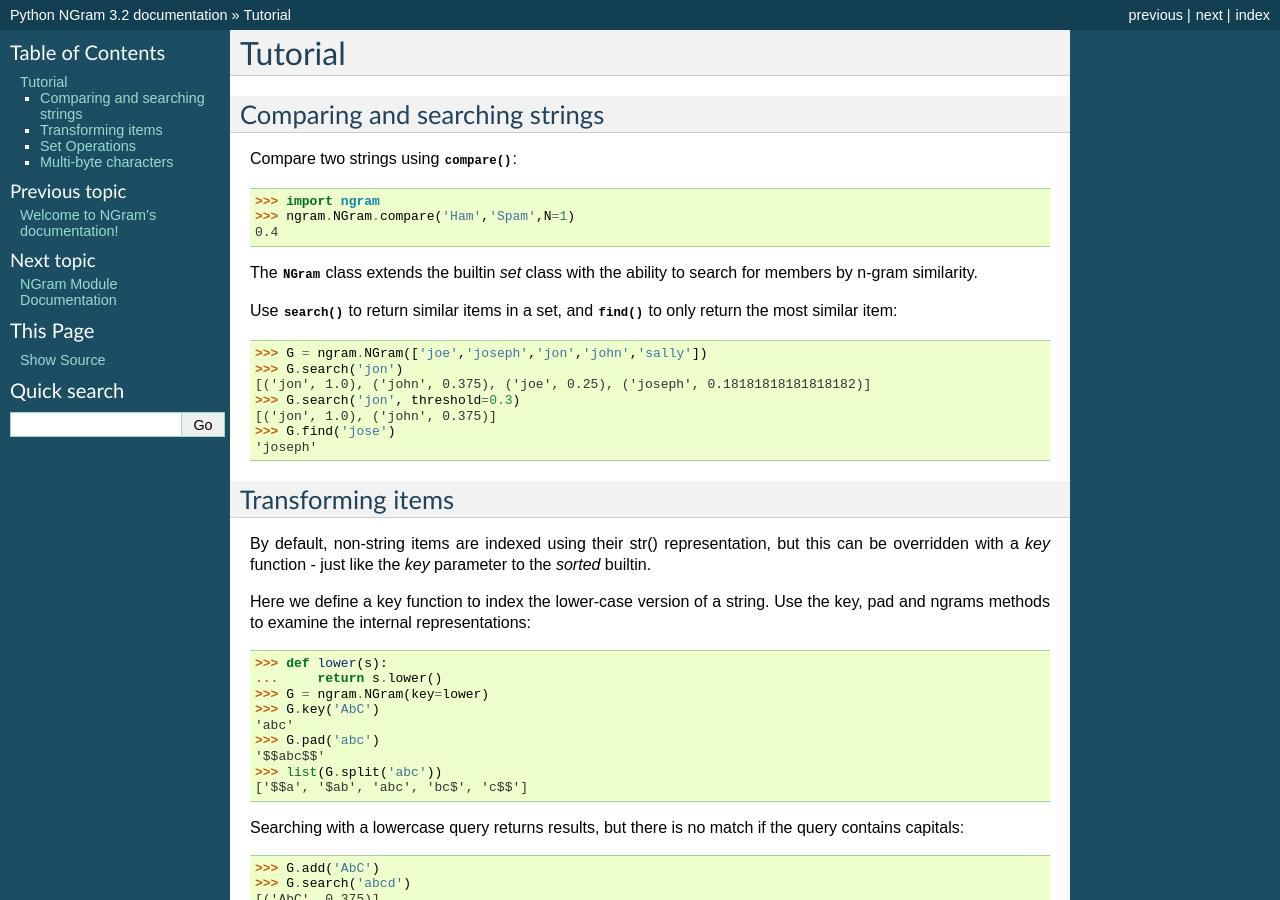
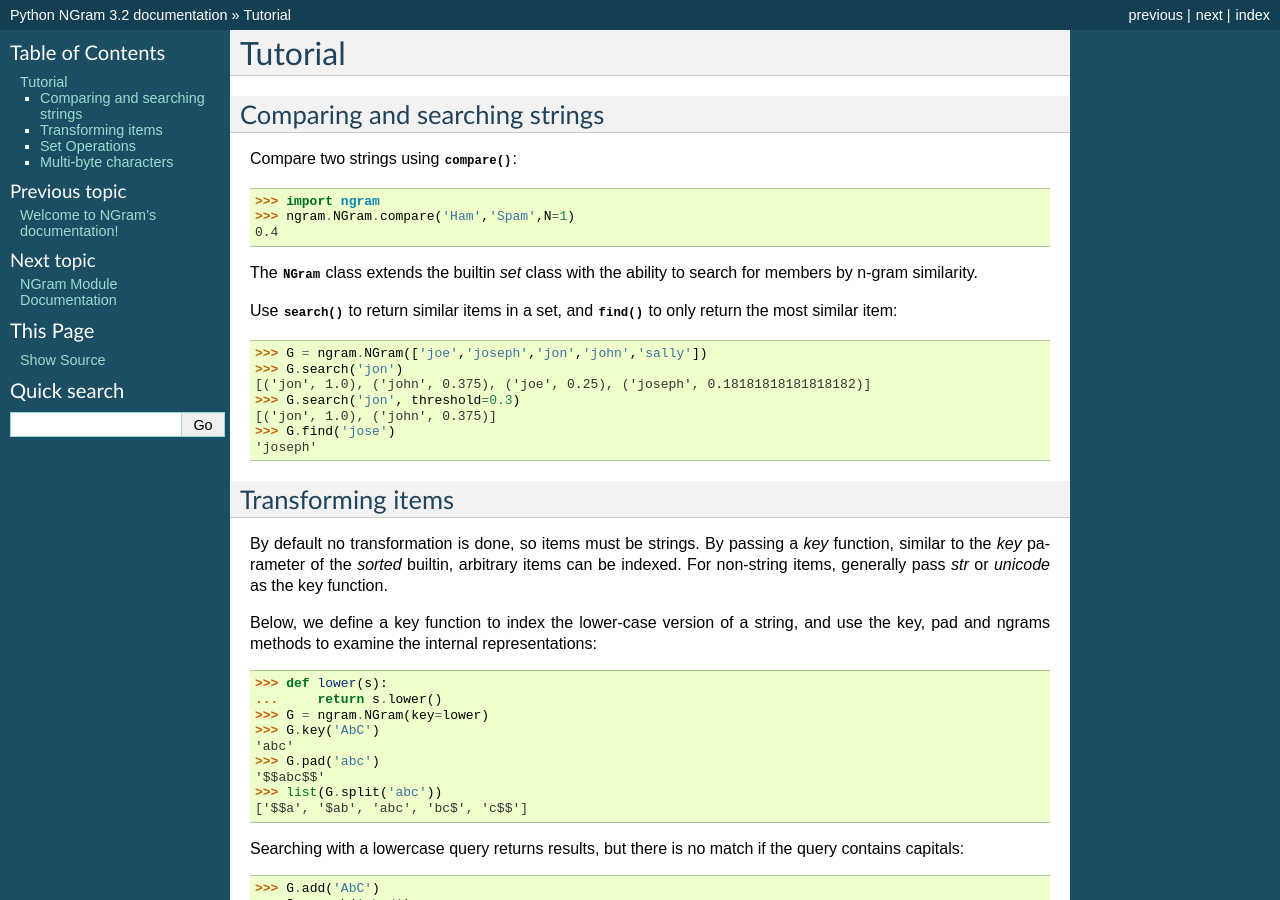
Before and after one commit to gpoulter/python-ngram, a Sphinx documentation site: the page built from docs/tutorial.rst, in a window 1280 px wide and 900 px high. Built offline with Sphinx 7.4.7, drawn with Linux system fonts in a browser that asks for light colours.

Commit message:
Correct documentation: default is no transform, not str()

```diff
--- a/docs/tutorial.rst
+++ b/docs/tutorial.rst
@@ -32,11 +32,11 @@
 Transforming items
 ==================
 
-By default, non-string items are indexed using their str() representation, but this
-can be overridden with a `key` function - just like the `key` parameter to the `sorted`
-builtin.
+By default no transformation is done, so items must be strings. By passing a `key` function,
+similar to the `key` parameter of the `sorted` builtin, arbitrary items can be indexed.
+For non-string items, generally pass `str` or `unicode` as the key function.
 
-Here we define a key function to index the lower-case version of a string.  Use
+Below, we define a key function to index the lower-case version of a string, and use
 the key, pad and ngrams methods to examine the internal representations:
 
 .. doctest::
```
